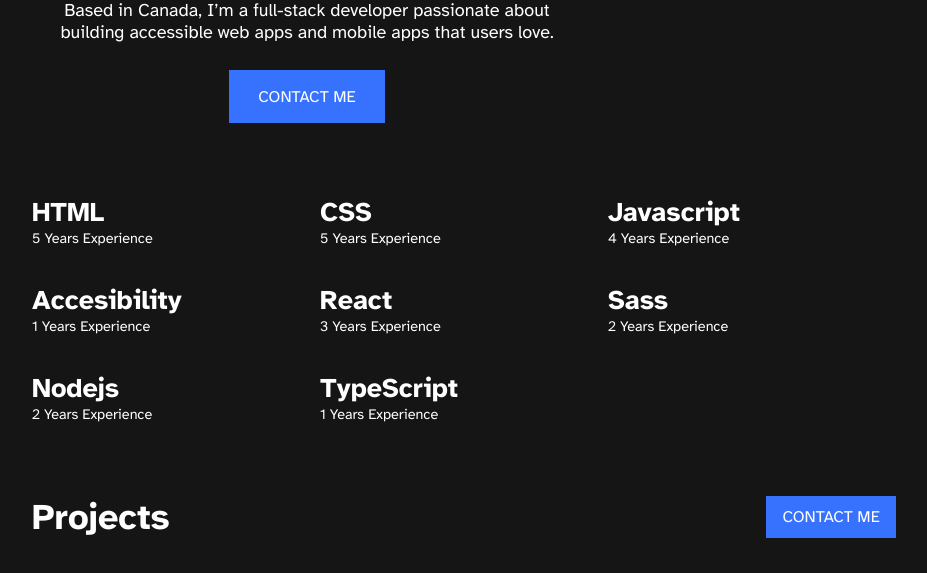
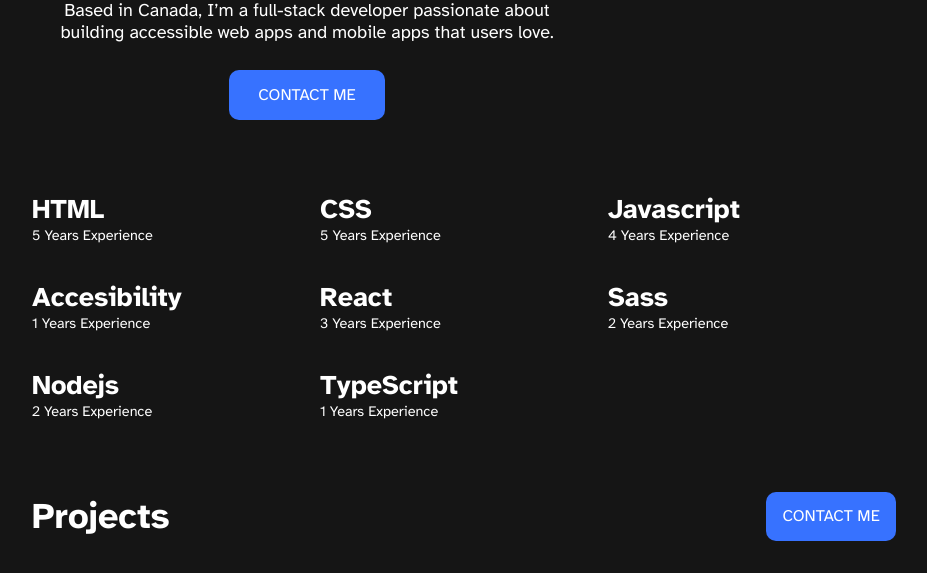
Before and after one commit to sammyodiagbe/portfolio-fem, a React (Create React App) app: page / in a window 1280 px wide. Shown: the part 373-946 px from the top of the page, without its empty margins (176-1103 px from the left). Built offline with nearby package versions, Linux system fonts and the light colour scheme.

Commit message:
working on styles

```diff
--- a/src/styles/index.css
+++ b/src/styles/index.css
@@ -91,12 +91,13 @@
 }
 
 div.portfolio-app div.container div.introduction section.write-up a {
-  padding: 0.7em 1em;
+  padding: 0.9em 1em;
   display: inline-block;
   text-transform: uppercase;
   font-size: 0.9em;
   background: #3772ff;
-  padding: 1em 1.8em;
+  border-radius: 10px;
+  padding: 0.9em 1.8em;
 }
 
 div.portfolio-app div.container div.introduction section.write-up a:hover {
@@ -146,11 +147,12 @@
 }
 
 div.portfolio-app div.container div.projects-container div.project-container-head a {
-  padding: 0.7em 1em;
+  padding: 0.9em 1em;
   display: inline-block;
   text-transform: uppercase;
   font-size: 0.9em;
   background: #3772ff;
+  border-radius: 10px;
 }
 
 div.portfolio-app div.container div.projects-container div.project-container-head a:hover {
@@ -186,11 +188,12 @@
 }
 
 div.portfolio-app div.container div.projects-container div.projects div.project div.view a {
-  padding: 0.7em 1em;
+  padding: 0.9em 1em;
   display: inline-block;
   text-transform: uppercase;
   font-size: 0.9em;
   background: #3772ff;
+  border-radius: 10px;
   background: transparent;
   text-decoration: underline;
 }
--- a/src/styles/index.scss
+++ b/src/styles/index.scss
@@ -11,11 +11,12 @@
 @import url("https://fonts.googleapis.com/css2?family=Atkinson+Hyperlegible:wght@400;700&display=swap");
 
 @mixin linkBtn {
-  padding: 0.7em $padding;
+  padding: 0.9em $padding;
   display: inline-block;
   text-transform: uppercase;
   font-size: 0.9em;
   background: $call-to-action;
+  border-radius: 10px;
   &:hover {
     color: $call-to-action-hover;
   }
@@ -105,7 +106,7 @@
 
         a {
           @include linkBtn();
-          padding: 1em 1.8em;
+          padding: 0.9em 1.8em;
         }
       }
 
```
Also changed, not shown: 1 other file (tests, documents, lock files or other folders).
